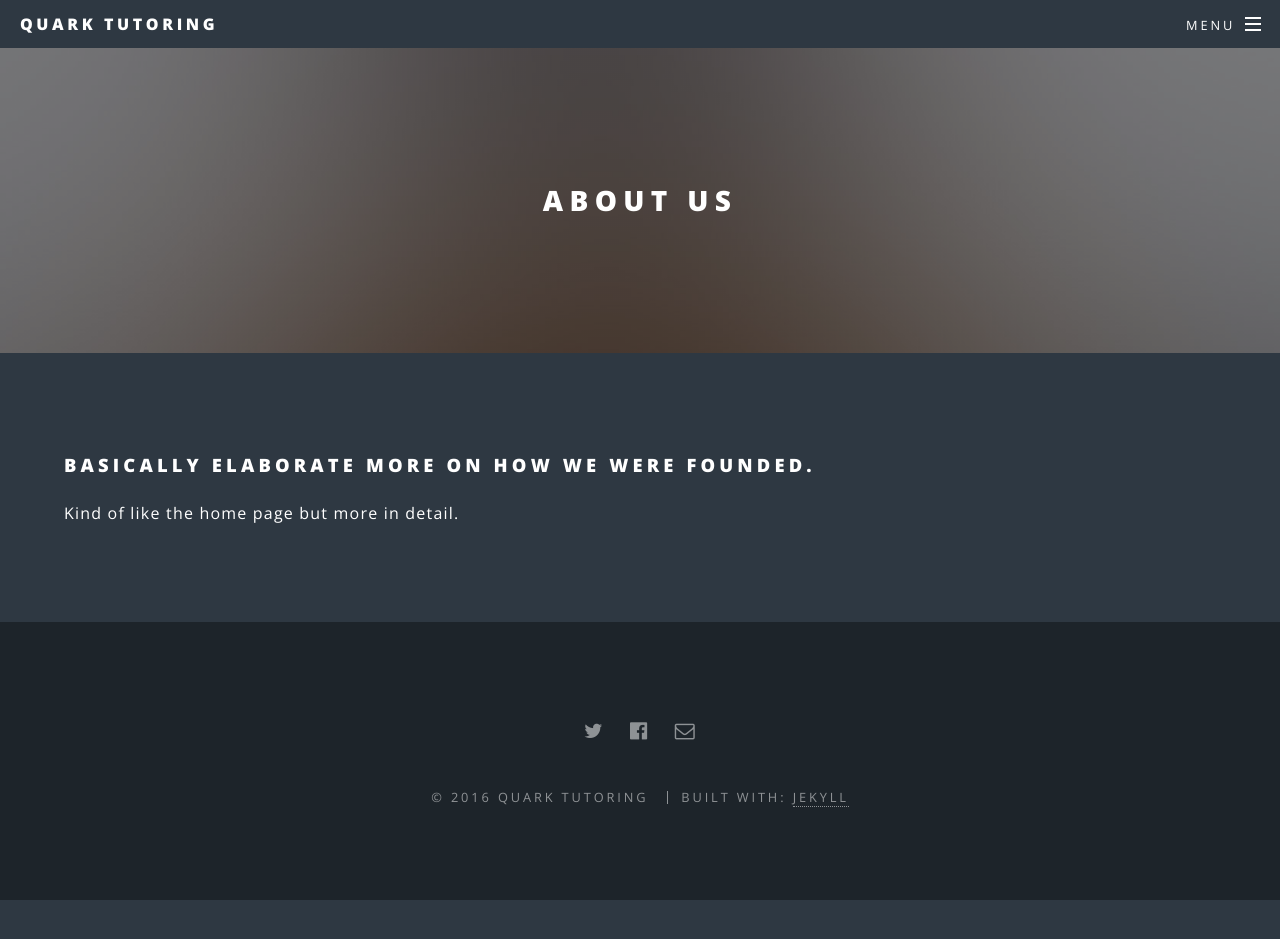
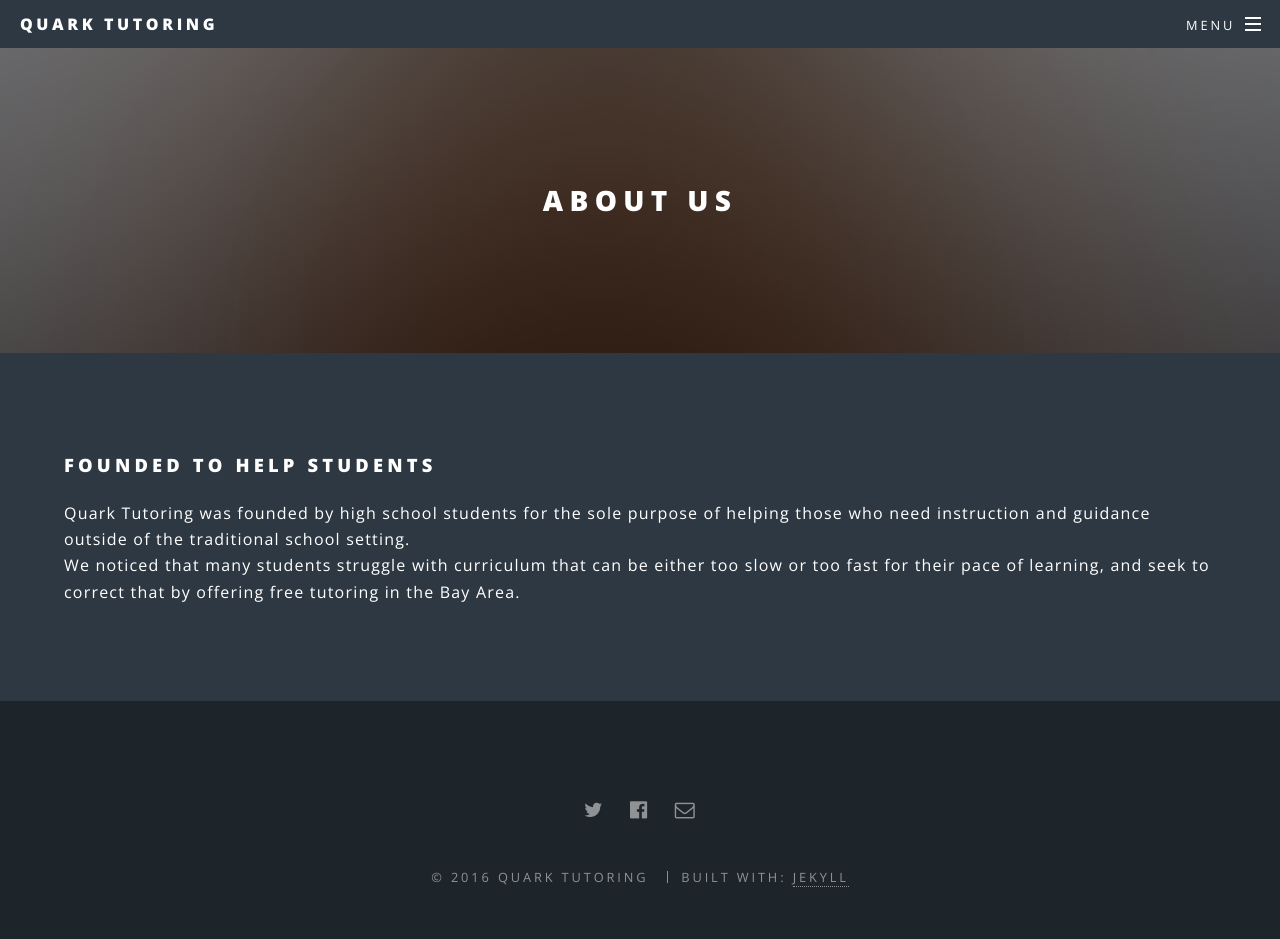
Before and after one commit to quarktutoring/quarktutoring.github.io, a Jekyll site: the page built from about.html, in a window 1280 px wide and 980 px high. Shown: the top 939 px of the window. Built offline with Jekyll 4.4.1, drawn with Linux system fonts in a browser that asks for light colours.

Commit message:
Filled out all the pages

```diff
--- a/about.html
+++ b/about.html
@@ -2,5 +2,6 @@
 layout: page
 title: About Us
 ---
-<h3>Basically elaborate more on how we were founded.</h3>
-<p>Kind of like the home page but more in detail.</p>
+<h3>Founded to help students</h3>
+<p>Quark Tutoring was founded by high school students for the sole purpose of helping those who need instruction and guidance outside of the traditional school setting.<br>
+We noticed that many students struggle with curriculum that can be either too slow or too fast for their pace of learning, and seek to correct that by offering free tutoring in the Bay Area.</p>
--- a/contact.html
+++ b/contact.html
@@ -2,5 +2,6 @@
 layout: page
 title: Contact Us
 ---
-<h4>Have any questions?</h4>
-<p>Feel free to contact us and our team will get back to you as soon as possible.<br>Email form thing goes here.</p>
+<div style="text-align: center">
+<iframe src="https://docs.google.com/forms/d/1tG8ON-wryy7Qe64qj5furvwMcVx2Cef-DVHD2kgpd7s/viewform?embedded=true" width="760" height="1100" frameborder="0" marginheight="0" marginwidth="0">Loading...</iframe>
+</div>
```
Also changed, not shown: find.html (+2 -5 lines).
